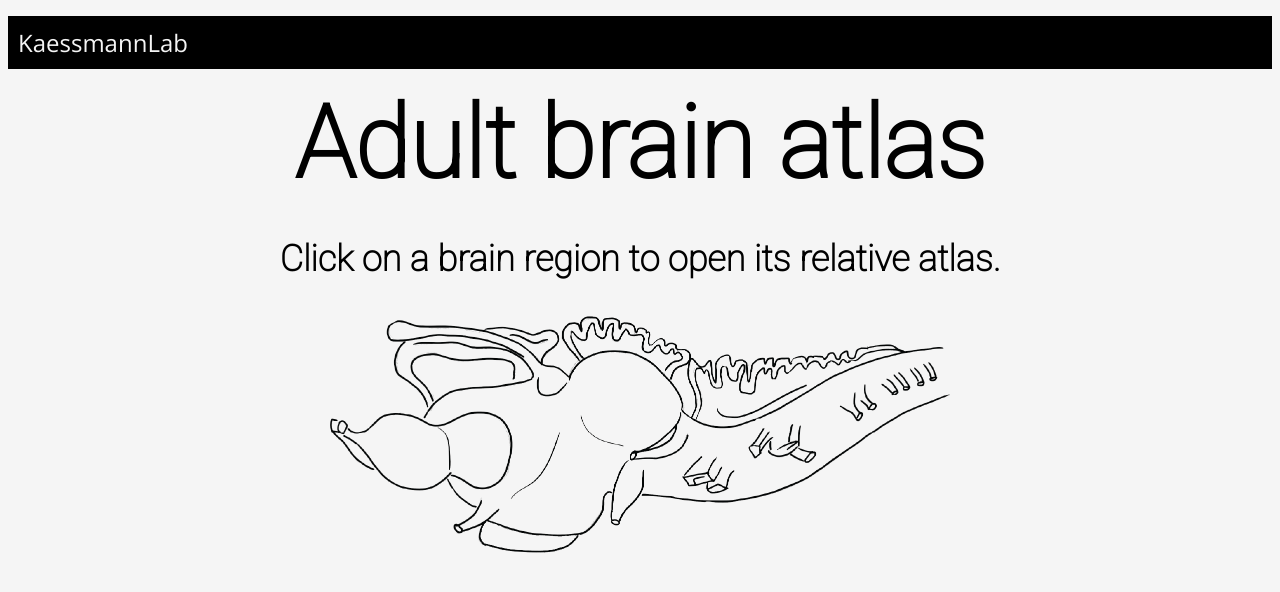
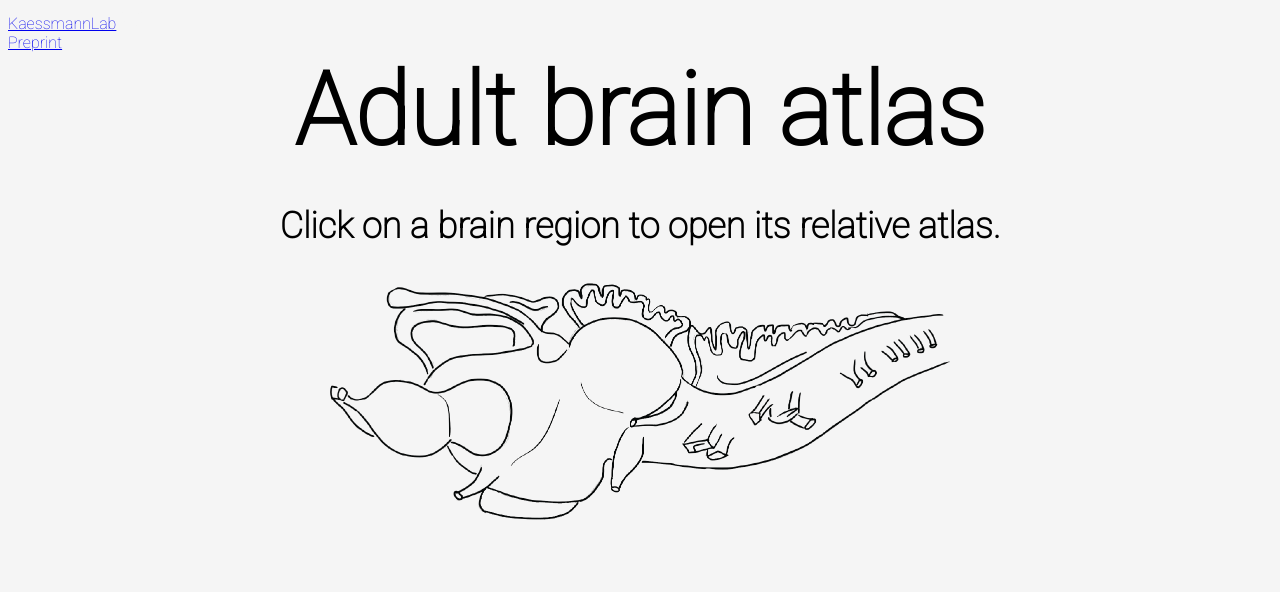
Before and after one commit to f-lamanna/LampreyBrainAtlas, a plain HTML site: page brain_portal/adult.html in a window 1280 px wide. Drawn offline with nearby package versions, Linux system fonts and the light colour scheme.

Commit message:
Update adult.html
Modified navbar

```diff
--- a/brain_portal/adult.html
+++ b/brain_portal/adult.html
@@ -10,6 +10,7 @@
     <link rel="preconnect" href="https://fonts.gstatic.com">
     <link href="https://fonts.googleapis.com/css2?family=Roboto:wght@100&display=swap" rel="stylesheet">
     <link href="https://fonts.googleapis.com/css2?family=Open+Sans:display=swap" rel="stylesheet">
+    <link href="https://cdnjs.cloudflare.com/ajax/libs/font-awesome/4.7.0/css/font-awesome.min.css" rel="stylesheet">
 
     <!-- Import CSS -->
     <link href="styles/style.css" rel="stylesheet" type="text/css">
@@ -23,6 +24,7 @@
 <body>
 
 <!-- Navigation bar -->
+    <!--
     <nav>
         <ol>
             <li class="navbar">
@@ -30,6 +32,17 @@
             </li>
         </ol>
     </nav>
+    -->
+
+<div class="topnav">
+    <a  href="https://www.zmbh.uni-heidelberg.de/Kaessmann/" target="_blank">KaessmannLab</a>
+    <a href="https://twitter.com/kaessmannlab">
+        <i class="fa fa-twitter" style="font-size:24px;color:whitesmoke"></i>
+    </a>
+    <div class="topnav-right">
+        <a href="https://www.biorxiv.org/content/10.1101/2022.02.28.482278v1" target="_blank">Preprint</a>
+    </div>
+</div>
 
 <!-- Site header -->
 <h1>Adult brain atlas</h1>
```
Lines whose indentation alone changed are shown as unchanged.
